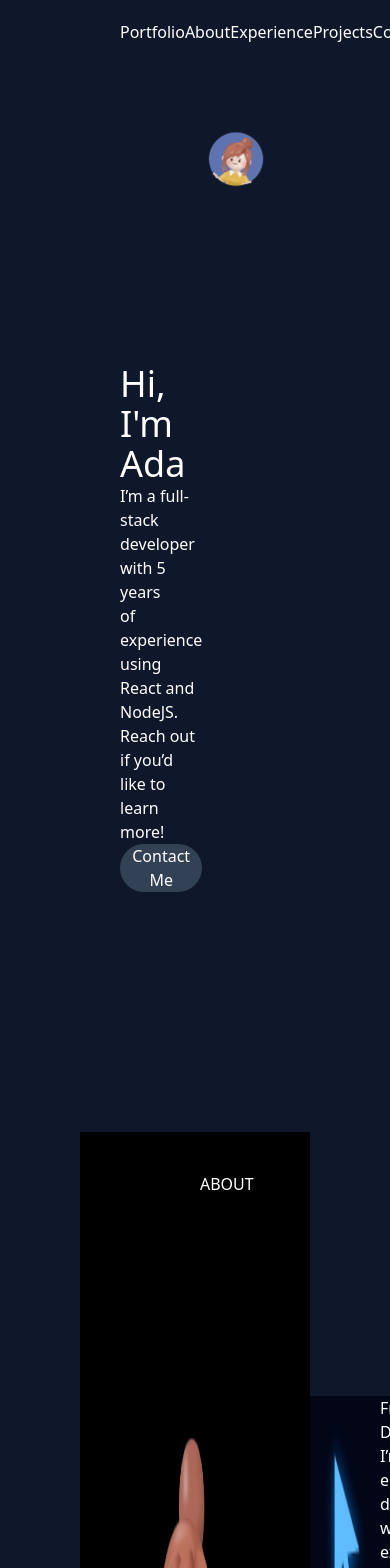
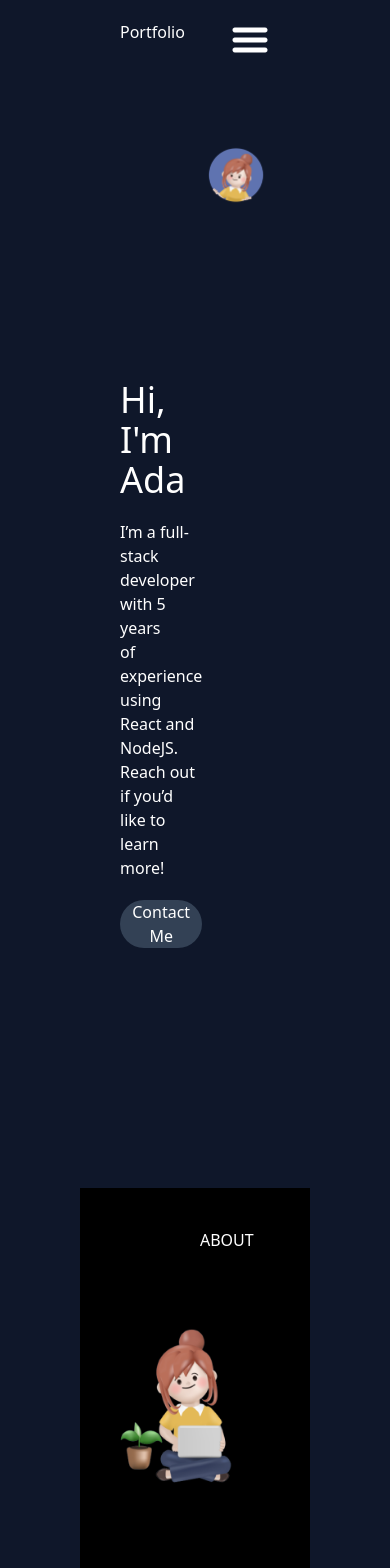
Before and after one commit to kifatet-n/portfolio, a React (Vite) app: page / in a window 390 px wide. Shown: the part 60-1628 px from the top of the page. Built offline with nearby package versions, Linux system fonts and the light colour scheme.

Commit message:
about-section responsive

```diff
--- a/src/companents/header/Header.jsx
+++ b/src/companents/header/Header.jsx
@@ -6,13 +6,13 @@ function Header() {
       <div className="header-left ">
         <a href="#" className="text-white">Portfolio</a>
       </div>
-      <div className="header-right md:hidden xl:inline-flex  gap-12 ">
+      <div className="header-right max-lg:hidden xl:inline-flex  gap-12 ">
         <a href="#" className="text-white">About</a>
         <a href="#" className="text-white">Experience</a>
         <a href="#" className="text-white">Projects</a>
         <a href="#" className="text-white">Contact</a>
       </div>
-      <div className="hamburger md:inline-flex xl:hidden ">
+      <div className="hamburger max-lg:inline-flex max-2xl:hidden ">
         <img src="./src/assets/nav/menuIcon.png" alt=""/>
       </div>
     </header>
--- a/src/companents/sections/about/About.jsx
+++ b/src/companents/sections/about/About.jsx
@@ -4,11 +4,11 @@ function About() {
   return (
     <div className='bg-black mx-20'>
         <h2 className='text-white px-[120px] py-10'>ABOUT</h2>
-        <div className='flex'>
-            <img src="./src/assets/about/aboutImage.png" alt="" />
+        <div className=' '>
+            <img src="./src/assets/about/aboutImage.png" alt="" className='md:hidden xl:flex' />
             <div className='py-40 grid gap-y-10'>
                 <div className='flex bg-slate-950 '>
-                    <img src="./src/assets/about/cursorIcon.png" alt="" />
+                    <img src="./src/assets/about/cursorIcon.png" alt=""  />
                     <p className='text-white'>Frontend Developer <br />
                          I’m a front-end developer with experience <br />
                         in building responsive and optimized sites</p>
--- a/src/companents/sections/profil/Profil.jsx
+++ b/src/companents/sections/profil/Profil.jsx
@@ -3,12 +3,12 @@ import React from 'react'
 function Profil() {
   return (
     <div className='flex justify-between px-[120px] md:flex-wrap-reverse xl:flex'>
-        <div className='py-60 md:items-center'>
+        <div className='py-60 grid gap-y-5'>
         <h1 className='text-4xl text-white' >Hi, I'm Ada</h1>
         <p className='text-white'> I’m a full-stack developer with 5 years <br />
         of experience using React and NodeJS. <br />
         Reach out if you’d like to learn more!</p>
-        <button className='rounded-full bg-slate-700 text-white'>Contact Me</button>
+        <button className='rounded-full  bg-slate-700 text-white'>Contact Me</button>
         </div>
         <div>
         <img src="./src/assets/hero/heroImage.png" alt="" className='size-auto' />
```
